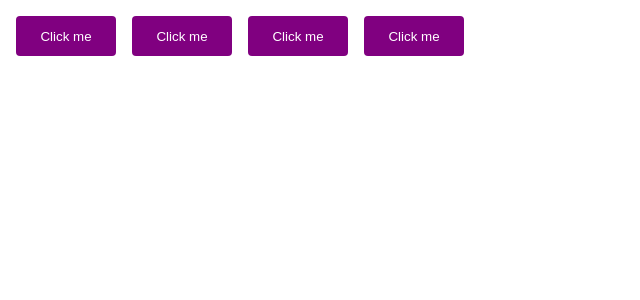
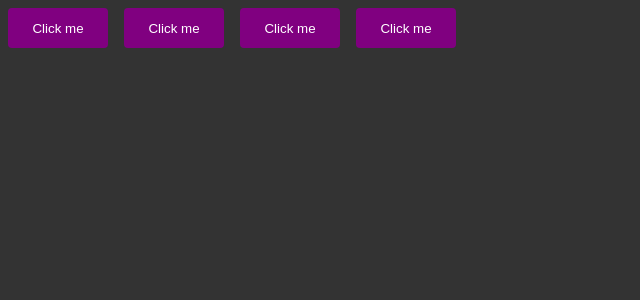
Before and after one commit to jilherme/02-ignite-timer, a React (Vite) app: page / in a window 1280 px wide. Shown: the top 300 px of the page, without its empty margins (0-640 px from the left). Built offline with nearby package versions, Linux system fonts and the light colour scheme.

Commit message:
add: global styles

```diff
--- a/src/App.tsx
+++ b/src/App.tsx
@@ -1,5 +1,6 @@
 import { ThemeProvider } from "styled-components";
 import { Button } from "./components/Button";
+import { GlobalStyle } from "./styles/global";
 
 import { defaultTheme } from "./styles/themes/default";
 
@@ -10,6 +11,8 @@
       <Button variant="secondary" />
       <Button variant="danger" />
       <Button variant="success" />
+
+      <GlobalStyle />
     </ThemeProvider>
   );
 }
--- /dev/null
+++ b/src/styles/global.ts
@@ -0,0 +1,14 @@
+import { createGlobalStyle } from 'styled-components';
+
+export const GlobalStyle = createGlobalStyle`
+    * {
+        margin: 0;
+        padding: 0;
+        box-sizing: border-box;
+    }
+
+    body {
+        background-color: #333;
+        color: #fff;
+    }
+`;
```
